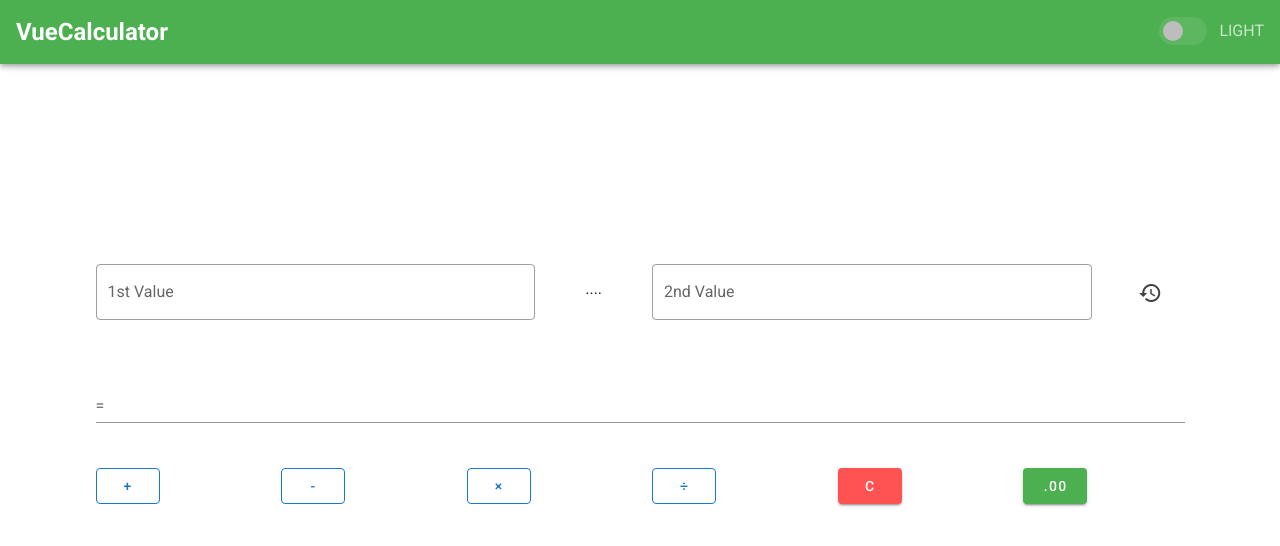
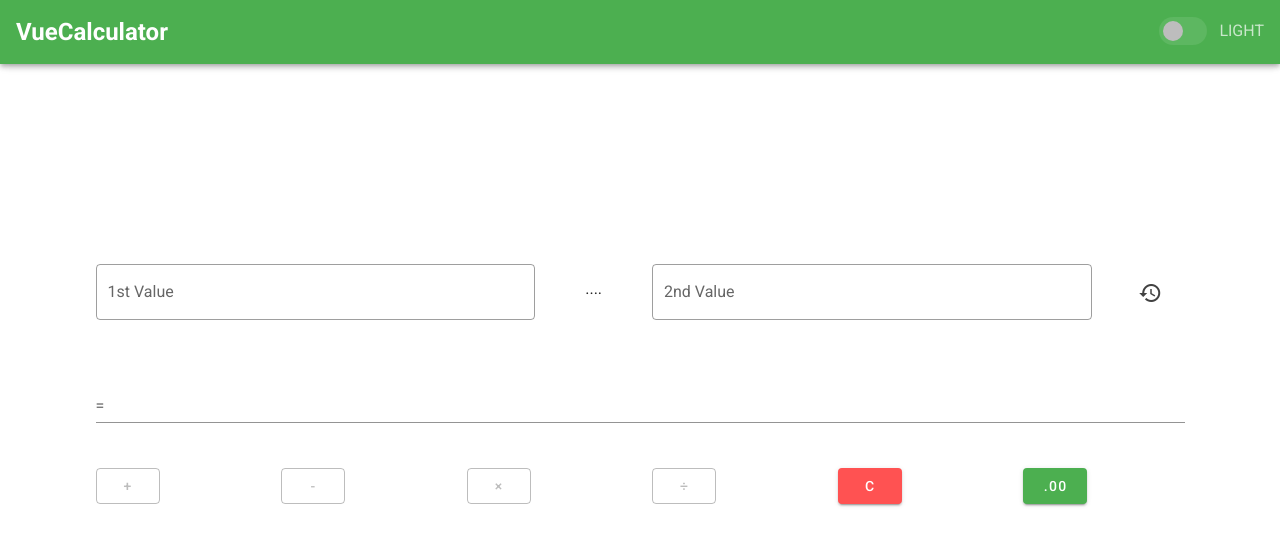
Before and after one commit to Chanjnint21/VueCalculator, a Vue app: page / in a window 1280 px wide. Shown: the top 546 px of the page. Built offline with nearby package versions, Linux system fonts and the light colour scheme.

Commit message:
set button disabled

```diff
--- a/src/components/BtnComponent.vue
+++ b/src/components/BtnComponent.vue
@@ -11,7 +11,5 @@ export default{
       default: 'primary'
     }
   },
-
-
 }
 </script>
--- a/src/views/CalPage.vue
+++ b/src/views/CalPage.vue
@@ -4,7 +4,8 @@
 			<v-row>
 
 				<!-- value input 1-->
-				<v-col class="mt-5" cols="5"><text-files v-model="Value1" hinttext="Input must be number" textlabel="1st Value" textcolor="success" :rules="[rulesNumber]" outlined/></v-col>
+				<v-col class="mt-5" cols="5"><text-files v-model="Value1" hinttext="Input must be number" textlabel="1st Value"
+						textcolor="success" :rules="[rulesNumber]" outlined /></v-col>
 
 				<!-- display the method -->
 				<v-col class="d-flex align-center justify-center">
@@ -12,25 +13,27 @@
 				</v-col>
 
 				<!-- value input 2-->
-				<v-col class="mt-5" cols="5"><text-files v-model="Value2" hinttext="Input must be number" textlabel="2nd Value" textcolor="success" :rules="[rulesNumber]" outlined/></v-col>
+				<v-col class="mt-5" cols="5"><text-files v-model="Value2" hinttext="Input must be number" textlabel="2nd Value"
+						textcolor="success" :rules="[rulesNumber]" outlined /></v-col>
 
 				<!-- icon click for histor -->
 				<v-col class="d-flex align-center justify-center mb-2">
-					<CalHistory :history="history"/>
+					<CalHistory :history="history" :counts="counts" />
 				</v-col>
 
 				<!-- Result (readonly text field) -->
-				<v-col cols="12"><text-files :value="Ans" hinttext="A field for display value (read only)"  textlabel="=" textcolor="success" readonly/>
+				<v-col cols="12"><text-files :value="Ans" hinttext="A field for display value (read only)" textlabel="="
+						textcolor="success" readonly />
 				</v-col>
 			</v-row>
 			<!-- method btns and clear btn -->
-			<v-row >
-				<v-col cols="2"><btn-component @click="ADD" CalMethod="+" outlined/></v-col>
-				<v-col cols="2"><btn-component @click="SUB" CalMethod="-" outlined/></v-col>
-				<v-col cols="2"><btn-component @click="MULTI" CalMethod="&times;" outlined/></v-col>
-				<v-col cols="2"><btn-component @click="DEV" CalMethod="&divide;" outlined/></v-col>
-				<v-col cols="2"><btn-component @click="reset" btncolor='error' CalMethod="C"/></v-col>
-				<v-col cols="2"><btn-component @click="FloatParse" btncolor="success" CalMethod=".00"/></v-col>
+			<v-row>
+				<v-col cols="2"><btn-component @click="ADD" CalMethod="+" :disabled="!isBtnValid" outlined /></v-col>
+				<v-col cols="2"><btn-component @click="SUB" CalMethod="-" :disabled="!isBtnValid" outlined /></v-col>
+				<v-col cols="2"><btn-component @click="MULTI" CalMethod="&times;" :disabled="!isBtnValid" outlined /></v-col>
+				<v-col cols="2"><btn-component @click="DEV" CalMethod="&divide;" :disabled="!isBtnValid" outlined /></v-col>
+				<v-col cols="2"><btn-component @click="reset" btncolor='error' CalMethod="C" /></v-col>
+				<v-col cols="2"><btn-component @click="FloatParse" btncolor="success" CalMethod=".00" /></v-col>
 			</v-row>
 		</v-container>
 	</v-main>
@@ -43,7 +46,7 @@ import BtnComponent from '../components/BtnComponent.vue';
 
 export default {
 	name: 'CalPage',
-	components:{
+	components: {
 		TextFiles,
 		BtnComponent,
 	},
@@ -62,10 +65,10 @@ export default {
 			ContainerID: '',
 			history: [],
 			rulesNumber: v => {
-        if (!v.trim()) return true;
-        if (!isNaN(v)) return true;
-        return 'The Input must be in number !!!';
-      },
+				if (!v.trim()) return true;
+				if (!isNaN(v)) return true;
+				return 'Input might contain string or special character';
+			},
 		}
 	},
 	watch: {
```
